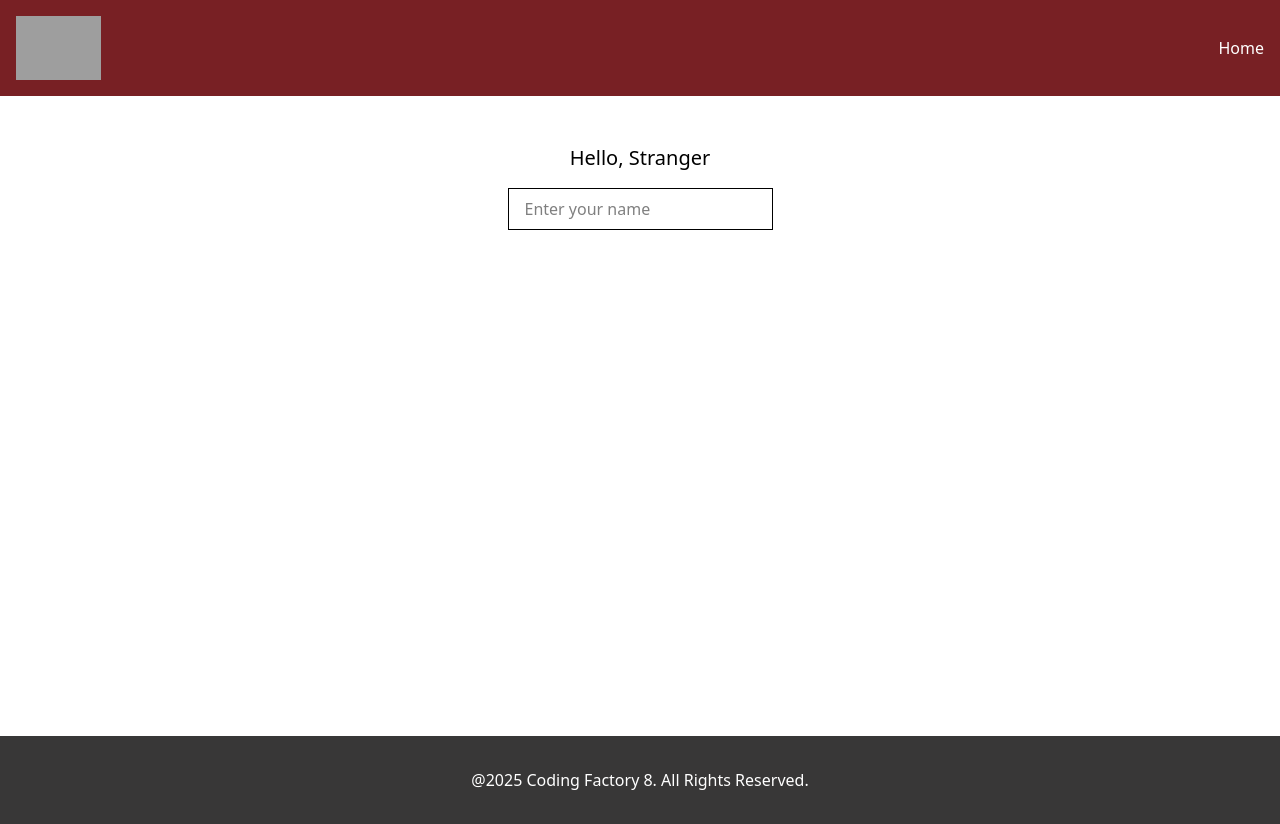
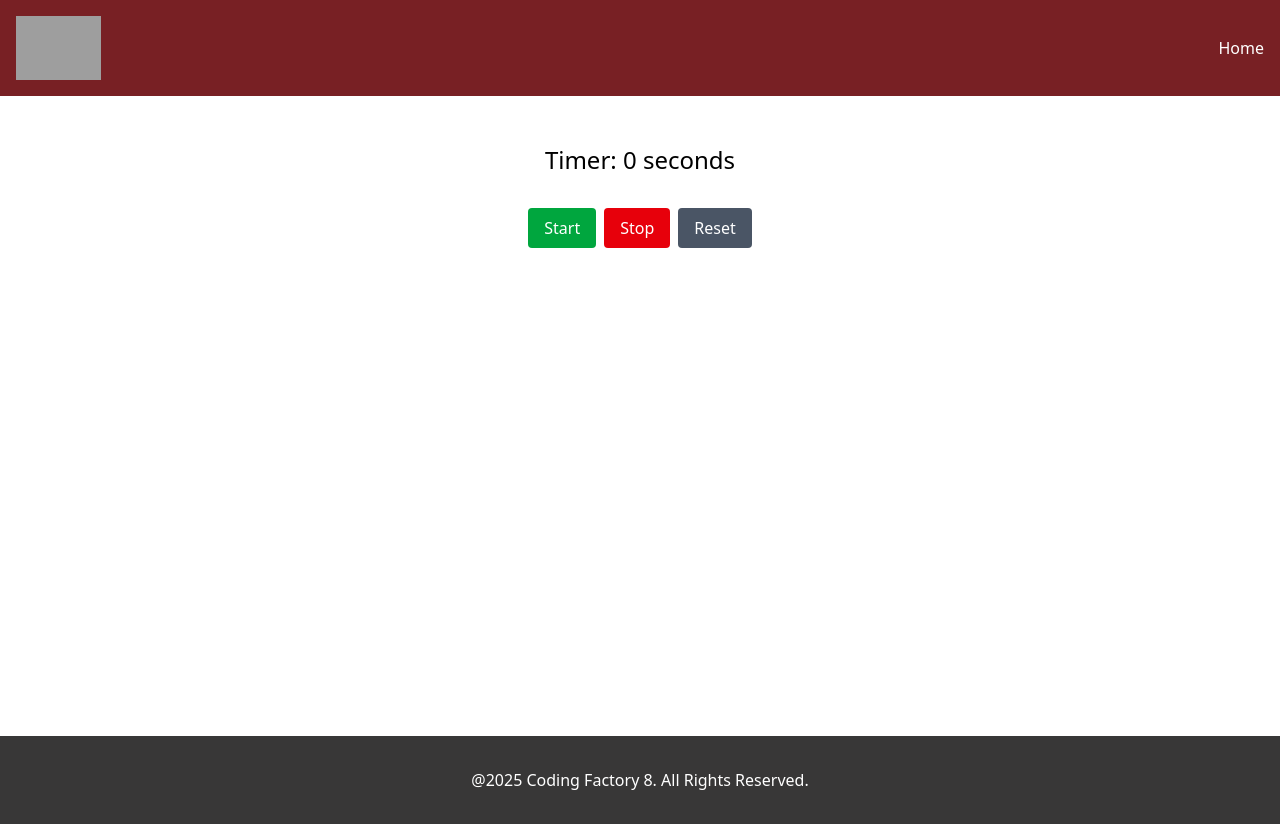
Before and after one commit to vastriantafyllou/cf8-react-intro, a React (Vite) app: page / in a window 1280 px wide. Built offline with nearby package versions, Linux system fonts and the light colour scheme; grey boxes are pictures that could not be loaded.

Commit message:
feat: add Timer component using useEffect

```diff
--- a/src/App.tsx
+++ b/src/App.tsx
@@ -44,20 +44,25 @@
 // import CounterWithMoreStates from "./components/CounterWithMoreStates.tsx";
 
 import Layout from "./components/Layout.tsx";
+// import NameChangerWithEffect from "./components/NameChangerWithEffect.tsx";
+import Timer from "./components/Timer.tsx";
 // import CounterWithCustomHook from "./components/CounterWithCustomHook.tsx";
-import NameChangerWithEffect from "./components/NameChangerWithEffect.tsx";
 // import {useEffect} from "react";
 
 function App() {
-//
-//   useEffect(setup, []);
-//
-//   useEffect(() => {
-//     // setup function
-//     return () => {
-//     //  cleanup
-//     }
-//   }, []);
+
+  // useEffect(() => {
+  //   const id = setInterval(() => console.log(id), 1000);
+  //   return () => clearInterval(id);
+  // },[]);
+
+  // useEffect(() => {
+  //   let counter: number = 1;
+  //   const id: number = setInterval(() => {
+  //     console.log(counter++);
+  //   }, 1000);
+  //   return () => clearInterval(id);
+  // }, [])
 
     return (
     <>
@@ -90,7 +95,8 @@
         {/*<CounterAdvanced/>*/}
         {/*</Card>*/}
         {/*<CounterWithCustomHook/>*/}
-        <NameChangerWithEffect/>
+        {/*<NameChangerWithEffect/>*/}
+        <Timer/>
       </Layout>
     </>
   )
--- /dev/null
+++ b/src/components/Timer.tsx
@@ -0,0 +1,52 @@
+import {useEffect, useState} from "react";
+
+const Timer =() => {
+  const [seconds, setSeconds] = useState(0);
+  const [running, setRunning] = useState(false);
+
+  useEffect(() => {
+    if (!running) return;
+
+    const interval = setInterval(() => {
+      setSeconds((prev) => prev + 1);
+    }, 1000);
+    return () => clearInterval(interval);
+  }, [running]);
+
+  const handleStart =() => setRunning(true);
+  const handleStop = () => setRunning(false);
+  const handleReset = () => {
+    setRunning(false);
+    setSeconds(0);
+  }
+
+  return (
+    <>
+      <div className="text-center pt-12">
+        <h1 className="text-2xl mb-8">Timer: {seconds} seconds</h1>
+        <div className="space-x-2">
+          <button
+            className="px-4 py-2 bg-green-600 hover:bg-green-800 text-white rounded"
+            onClick={handleStart}
+          >
+            Start
+          </button>
+          <button
+            className="px-4 py-2 bg-red-600 hover:bg-red-800 text-white rounded"
+            onClick={handleStop}
+          >
+            Stop
+          </button>
+          <button
+            className="px-4 py-2 bg-gray-600 hover:bg-gray-800 text-white rounded"
+            onClick={handleReset}
+          >
+            Reset
+          </button>
+        </div>
+      </div>
+    </>
+  )
+}
+
+export default Timer;
```
